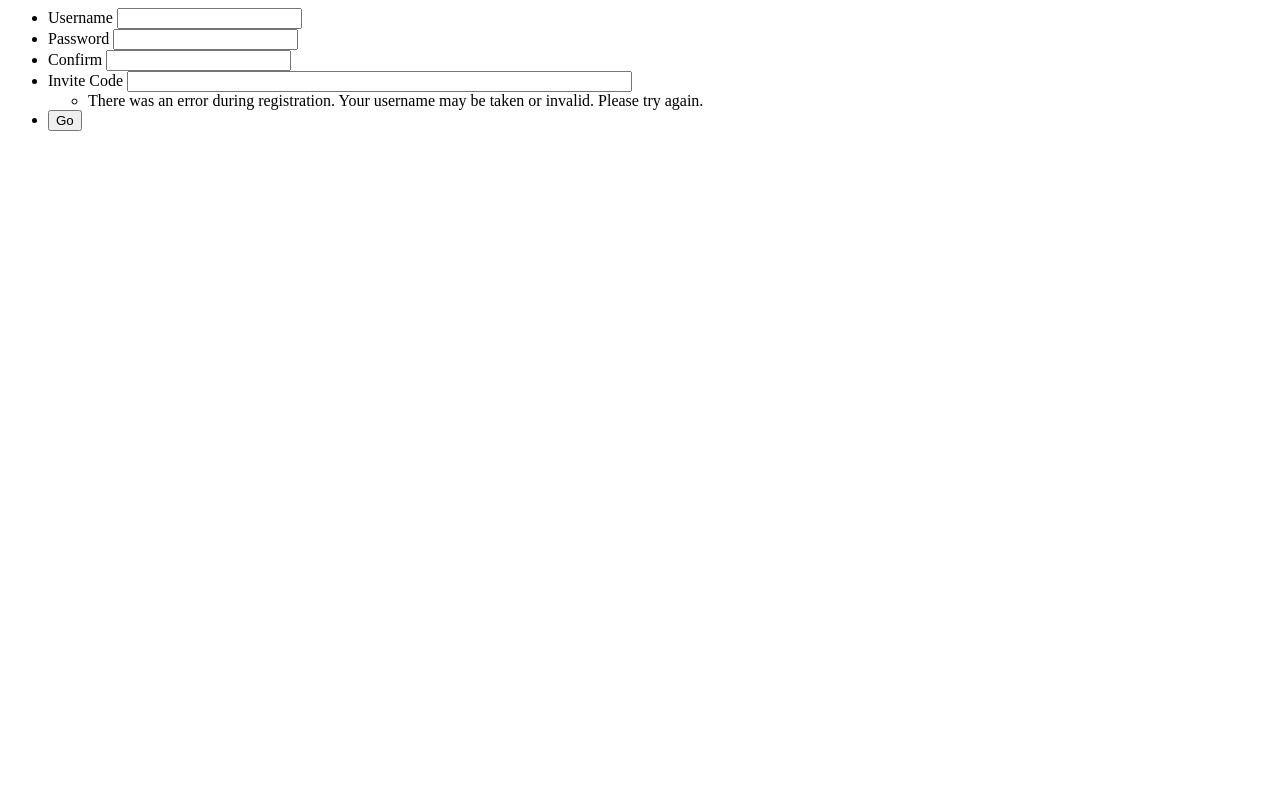
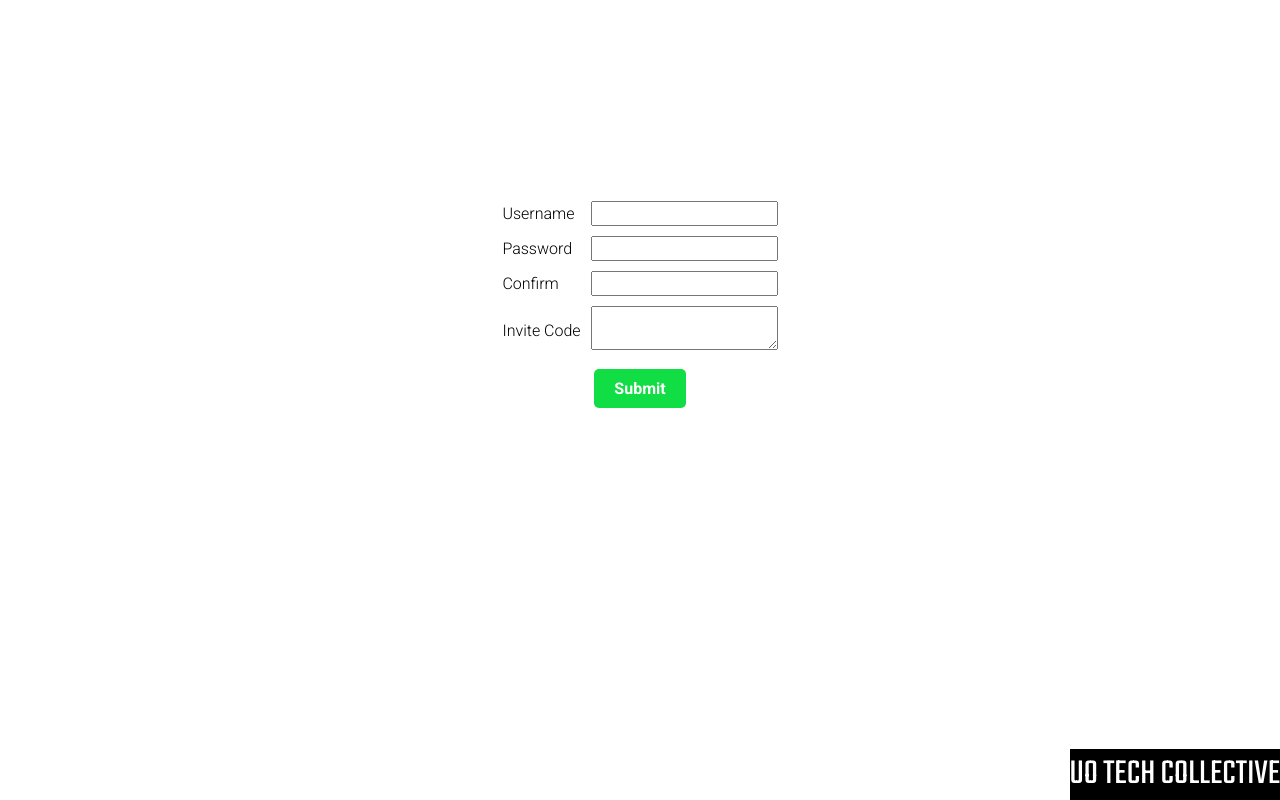
Before and after one commit to adrsch/matrix-synapse-altregister, a Flask app: template templates/register.html in a window 1280 px wide. Run offline with Flask 2, Linux system fonts and the light colour scheme; the template is opened without the code that fills it: values that come from a table or form of the project are taken from there, others are empty.

Commit message:
did some html/css stuff

```diff
--- a/app.py
+++ b/app.py
@@ -1,7 +1,6 @@
-from Crypto import Random
 from flask import Flask, request, render_template
 from flask_wtf import FlaskForm
-from wtforms import StringField, PasswordField, ValidationError
+from wtforms import StringField, PasswordField, ValidationError, TextAreaField
 from wtforms.validators import DataRequired, EqualTo, Length
 import secrets
 import subprocess
@@ -11,17 +10,18 @@ import invite_manager
 
 app = Flask(__name__)
 
-app.config['SECRET_KEY'] = bytes(Random.get_random_bytes(32))
+app.config['SECRET_KEY'] = secrets.token_urlsafe(32)
 
 PATH = "invites"
 
 class RegistrationForm(FlaskForm):
+    #TODO: set length min and max for username and password.
     username = StringField('Username', validators=[DataRequired()])
     password = PasswordField('Password', validators=[DataRequired(), EqualTo('confirm', message='Passwords must match.'), Length(min=0, max=256)])
     confirm = PasswordField('Confirm')
-    invite = StringField('Invite Code', validators=[DataRequired()])
+    invite = TextAreaField('Invite Code', validators=[DataRequired()])
 
-#TODO: I have no idea what usernames are valid and what aren't so this is a placeholder that prevents you from making your usename rm -r /
+#TODO: I have no idea what usernames are valid and what aren't so this is a placeholder that prevents you from being too insane. if an invalid username slips past ie it's taken, the error message the user gets will be generic so it's best to catch as much as possible here.
     def validate_username(form, field):
         if not field.data.isalnum() or not field.data[0].isalpha():
             print("Username invalid!")
@@ -46,13 +46,16 @@ def register_user(username, password):
         registered = True
     return registered
 
-@app.route('/', methods=['POST'])
+@app.route('/', methods=['GET', 'POST'])
 def registration_submission():
     form = RegistrationForm(request.form)
+    registration_attempted = False
     invalid_invite = False
     registered = False
 
     if form.validate_on_submit():
+        registration_attempted = True
+        print("Registration attempt:\nUsername: %s\nPassword: %s\nInvite: %s" % (form.username.data, form.password.data, form.invite.data))
         if check_invite(form.invite.data):
             print("Registering user...")
             try:
@@ -69,10 +72,4 @@ def registration_submission():
                 invite_manager.restore_invite(form.invite.data)
         else:
             invalid_invite = True
-    print(form.errors)
-    return render_template('register.html', form=form, registration={'registered': registered, 'invalid_invite': invalid_invite})
-
-@app.route('/', methods=['GET'])
-def registration():
-    form = RegistrationForm(request.form)
-    return render_template('register.html', form=form)
+    return render_template('register.html', form=form, registration={'registered': registered, 'invalid_invite': invalid_invite, 'registration_attempted': registration_attempted})
--- /dev/null
+++ b/static/style.css
@@ -0,0 +1,66 @@
+.field {
+  font-family: 'Roboto', sans-serif;
+  font-size: 16px;
+}
+
+form.register {
+  display: flex;
+  justify-content: center;
+  align-items: center;
+  font-family: 'Roboto', sans-serif;
+  font-weight: 300;
+  font-size: 16px;
+  height: 50vh;
+}
+
+div.register {
+  margin-top: auto;
+  display: inline-block;
+}
+
+input[type=submit] {
+  margin-top: 10px;
+  font-family: 'Roboto', sans-serif;
+  font-weight: 700;
+  font-size: 16px;
+  border: none;
+  padding: 10px 20px;
+  border-radius: 5px;
+  color: white;
+  background-color: #1d4;
+}
+
+.error {
+  margin-top: 10px;
+  padding: 5px;
+  border-radius: 5px;
+  background-color: #ff4d51;
+  color: #fff;
+}
+.error div {
+  padding: 5px;
+  width: 100%;
+}
+.registration-entry {
+  display: table-row;
+  vertical-align: middle;
+}
+
+.registration-entry div {
+  padding: 5px;
+  display: table-cell;
+  position: relative;
+  vertical-align: middle;
+}
+
+div.footer {
+  position: fixed;
+  bottom: 0;
+  right: 0;
+
+  font-family: 'Teko', sans-serif;
+  font-size: 36px;
+
+  background-color: #000;
+  color: #fff;
+}
--- a/templates/register.html
+++ b/templates/register.html
@@ -1,29 +1,40 @@
-<html>
+<!doctype html>
+<html lang="en">
   <head>
+    <meta charset="UTF-8">
+    <meta name="viewport" content="width=device-width, initial-scale=1.0">
     <title>UO Tech Collective</title>
+    <link href="static/style.css" rel="stylesheet">
+    <link href="https://fonts.googleapis.com/css?family=Roboto:700,300|Teko&display=swap" rel="stylesheet">
   </head>
   <body>
-    <form name="register" method="POST" action="/">
+    <form class="register" name="register" method="POST" action="/">
       {{ form.csrf_token }}
-      <ul>
-        <li>
-          {{ form.username.label }} {{ form.username(size=20) }}
-          {% if form.username.errors %} <ul class="error">{% for error in form.username.errors %}<li>{{ error }}</li>{% endfor %}</ul> {% endif %}
-        </li>
-	<li>{{ form.password.label }} {{ form.password(size=20) }}</li>
-	<li>{{ form.confirm.label }} {{ form.confirm(size=20) }}</li>
-	<li>{{ form.invite.label }} {{ form.invite(size=60) }}
-          {% if not form.csrf_token.errors and not registration.registered %}
+      <div class="register">
+        <div class="registration-entry"><div>{{ form.username.label }}</div><div>{{ form.username(size=20, class="field") }}</div>
+
+        </div>
+	<div class="registration-entry"><div>{{ form.password.label }}</div><div>{{ form.password(size=20, class="field") }}</div></div>
+	<div class="registration-entry"><div>{{ form.confirm.label }}</div><div>{{ form.confirm(size=20, class="field") }}</div></div>
+	<div class="registration-entry"><div>{{ form.invite.label }}</div><div>{{ form.invite(cols=20, class="field") }}</div>
+      </div>
+      <div>
+        <div style="display: flex; align-items: center;justify-content: center;"><input class="register" type="submit" value="Submit"></div>
+        {% if form.username.errors %}<div class="error">{% for error in form.username.errors %}<div>{{ error }}</div>{% endfor %}{% endif %}</div>
+        {% if not form.csrf_token.errors and registration.registration_attempted and not registration.registered %}
+          <div class="error">
             {% if registration.invalid_invite %}
-              <ul class="error"><li>Invalid invite.</li></ul>
-            {% else %}
-              <ul class="error"><li>There was an error during registration. Your username may be taken or invalid. Please try again.</li></ul>
+                <div>Invalid invite.</div>
+              {% else %}
+                <div>There was an error during registration. Your username may be taken or invalid. Please try again.</div>
+              {% endif %}
             {% endif %}
-          {% endif %}
-        </li>
-        <li><input type="submit" value="Go"></li>
-      </ul>
-     </form>
-</form>
+          </div>
+        </div>
+      </table>
+    </form>
+    <div class="footer">
+      UO TECH COLLECTIVE
+    </div>
   </body>
 </html>
```
